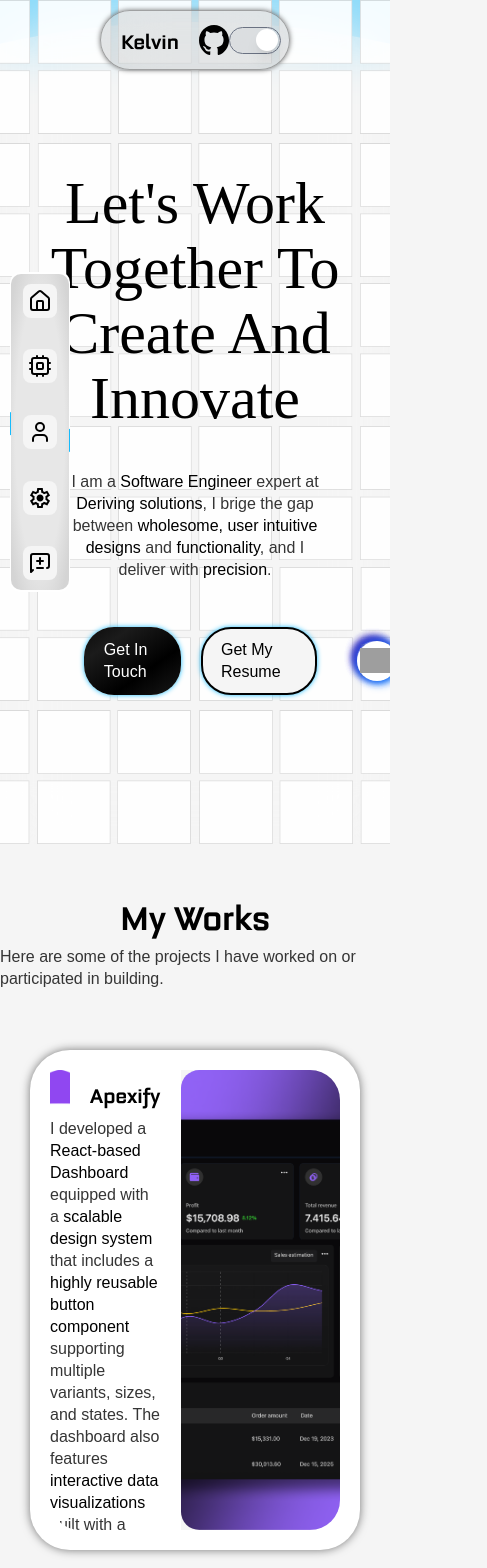
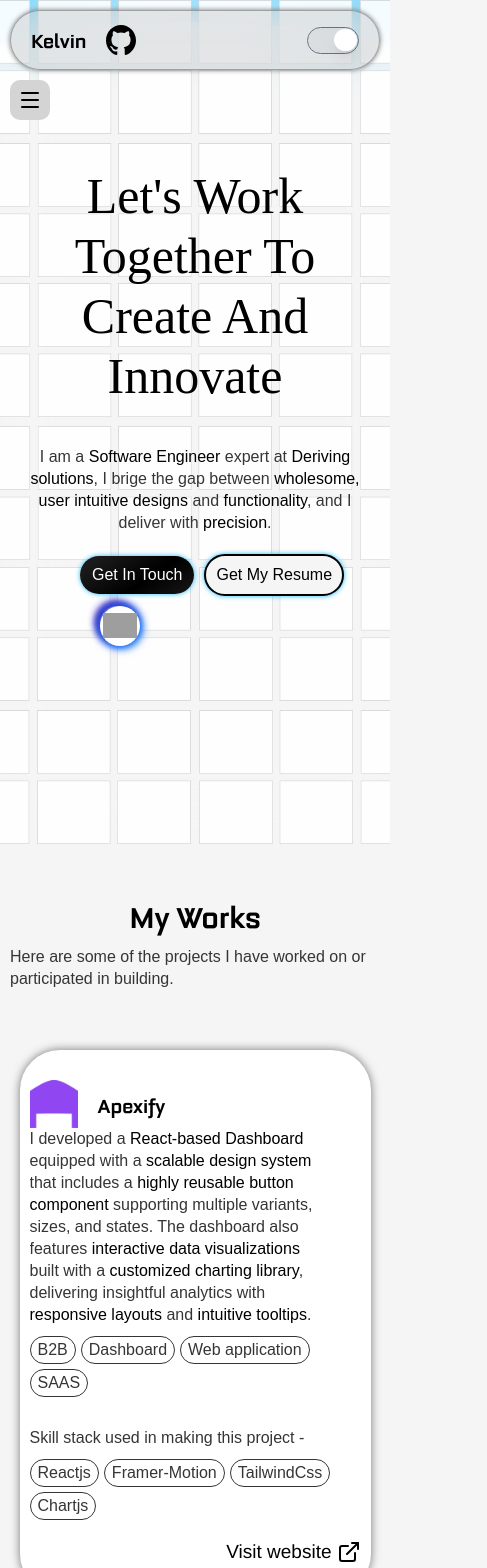
Before and after one commit to KelvinOmoluyi/Portfolio, a Next.js app: page / in a window 390 px wide. Shown: the top 1568 px of the page, 487 px wide, since content can reach past the window. Built offline with nearby package versions, Linux system fonts and the light colour scheme; grey boxes are pictures that could not be loaded; a web font is replaced by a local one.

Commit message:
(fix): fixed navbar styling and switch icon to lucide react svg

```diff
--- /dev/null
+++ b/app/css/responsive.css
@@ -0,0 +1,463 @@
+
+/* --------------------------------------- resonsive design --------------------------------------- */
+@media only screen and (max-width: 1200px) {
+    .projects-display .project-box {
+        height: -webkit-fit-content;
+        height: -moz-fit-content;
+        height: fit-content;
+        width: 90%;
+    }
+
+    .project-box .project-box-contents {
+        flex-direction: column-reverse;
+        border-radius: 2rem;
+    }
+
+    .project-box .description {
+        width: 100%;
+        padding-right: 0;
+        display: flex;
+        flex-direction: column;
+        row-gap: 2rem;
+    }
+
+    .description .top-description-contents {
+        width: 90%;
+        margin-top: 2rem;
+    }
+
+    .project-title .project-logo {
+        height: 4.8rem;
+        width: 4.8rem;
+    }
+
+    .top-description-contents .description-of-project {
+        width: 100%;
+        height: -webkit-fit-content;
+        height: -moz-fit-content;
+        height: fit-content;
+    }
+
+    .top-description-contents .project-keywords {
+        row-gap: 0.5rem;
+    }
+
+    .bottom-description-contents .skill-stack-container {
+        width: 100%;
+    }
+
+    /* ----------------- project pic or vid --------------- */
+
+    .project-box .media {
+        width: 100%;
+    }
+
+    .media a img {
+        width: 100%;
+        aspect-ratio: 2/1;
+    }
+}
+
+
+
+
+
+@media only screen and (max-width: 1100px) and (orientation: landscape) {
+    .right-contents .personal-info {
+        width: 100%;
+        margin-left: 0rem;
+    }
+}
+
+
+
+
+
+@media only screen and (max-width: 1121px) {
+    .about-section-contents .right-contents {
+        height: -webkit-fit-content;
+        height: -moz-fit-content;
+    }
+
+    .right-contents .stack-and-contact-box {
+        margin-top: 4rem;
+    }
+
+    .stack-and-contact-box .stack-box {
+        display: flex;
+        gap: 1rem;
+        flex-wrap: wrap;
+    }
+}
+
+
+
+
+
+@media only screen and (max-width: 944px) {
+    .wrapper {
+        padding: 0rem 5rem;
+    }
+
+    .about-section-contents .left-picture {
+        position: relative;
+        width: 30rem;
+        aspect-ratio: 5/7;
+    }
+
+    .about-section-contents .right-contents {
+        width: calc(100% - 30rem);
+        padding-left: 5rem;
+        display: flex;
+        flex-direction: column;
+        justify-content: space-between;
+    }
+}
+
+
+
+
+
+@media only screen and (max-width: 853px) {
+    .wrapper {
+        padding: 0rem 4rem;
+    }
+
+    .contents-box .big-words {
+        width: 100%;
+        text-align: center;
+    }
+
+    .about-section-contents .personal-info-container {
+        flex-direction: column;
+        align-items: center;
+    }
+
+    .about-section-contents .left-picture {
+        position: relative;
+        width: 30rem;
+        height: 30rem;
+    }
+
+    .about-section-contents .right-contents {
+        width: 100%;
+        padding-left: 0rem;
+        row-gap: 2rem;
+        margin-top: 3rem;
+    }
+
+    .right-contents .personal-info {
+        width: 100%;
+        margin-left: 0;
+    }
+
+    .services-contents .services-container {
+        -moz-column-gap: 2rem;
+             column-gap: 2rem;
+    }
+
+}
+
+
+
+
+
+@media only screen and (max-width: 721px) {
+    .wrapper {
+        padding: 0 3rem;
+    }
+
+    h1 {
+        font-size: 4.5rem;
+        line-height: 5.5rem;
+    }
+
+    .hero-section-contents .contents-box {
+        width: 100%;
+        display: flex;
+        flex-direction: column;
+        align-items: center;
+    }
+
+    .contents-box .big-words {
+        width: 100%;
+        text-align: center;
+    }
+
+    .contents-box .small-words {
+        width: 90%;
+        margin-top: 4rem;
+        margin-bottom: 2rem;
+    }
+
+    .right-contents .personal-info {
+        width: 100%;
+    }
+
+    footer {
+        padding: 10rem 5rem;
+    }
+}
+
+
+
+
+
+@media only screen and (max-width: 667px) {
+    .pages-nav {
+        position: fixed;
+        top: 7rem;
+    }
+
+    .pages-nav nav {
+        width: 4rem;
+        height: 4rem;
+        background-color: var(--main-color-06);
+        display: flex;
+        align-items: center;
+    }
+
+    .pages-nav ul {
+        display: none;
+    }
+
+    .pages-nav nav .spin {
+        position: absolute;
+        width: 100%;
+        height: 1000%;
+        background-image: none;
+        -webkit-animation: rotate 3s infinite linear;
+                animation: rotate 3s infinite linear;
+    }
+
+    .pages-nav nav #menu-icon {
+        display: block;
+        position: relative;
+        z-index: 10;
+        color: var(--main-color-04);
+    }
+
+    .pages-nav .burger-menu {
+        display: none;
+        transition: 0.25s;
+    }
+
+    .burger-menu.active {
+        display: block;
+        height: -webkit-fit-content;
+        height: -moz-fit-content;
+        height: fit-content;
+        background-color: var(--main-color-06);
+        z-index: 1010;
+        border-radius: 1rem;
+        box-shadow: 0 0 0.5rem var(--shadow);
+        position: absolute;
+        left: 5.2rem;
+    }
+
+    .burger-menu ul {
+        position: relative;
+        display: flex;
+        flex-direction: column;
+        justify-content: space-between;
+        align-items: center;
+        row-gap: 1rem;
+        z-index: 1002;
+        background-color: var(--main-color-02);
+        width: 13rem;
+        height: 99%;
+        border-radius: 1rem;
+        padding: 1rem 0.5rem;
+        margin: 0 1rem;
+    }
+
+    .burger-menu ul li {
+        padding: 0.5rem;
+        display: flex;
+        justify-content: center;
+        align-items: center;
+        border-radius: 0.8rem;
+        background-color: var(--main-color-06);
+        width: 100%;
+        box-shadow: 0 0 0.2rem var(--shadow);
+    }
+
+    ul li:hover {
+        cursor: pointer;
+    }
+
+    .burger-menu ul li a {
+        display: flex;
+        justify-content: space-between;
+        width: 100%;
+        background-color: var(--main-color-06);
+        padding-right: 1rem;
+    }
+
+    .projects-contents .projects-display {
+        padding: 0rem;
+    }
+
+    .right-contents .personal-info {
+        width: 100%;
+        margin-left: 0rem;
+    }
+}
+
+
+
+
+
+@media only screen and (max-width: 667px) {
+    .buttons-container a .btn-01 {
+        padding: 0.8rem 1.2rem;
+    }
+
+    .buttons-container a .btn-02 {
+        padding: 0.8rem 1rem;
+    }
+}
+
+
+
+
+
+@media only screen and (max-width: 593px) {
+    .wrapper {
+        padding: 0 1rem;
+    }
+
+    h1 {
+        font-size: 5rem;
+        line-height: 6rem;
+    }
+
+    h2 {
+        font-size: 3.5rem;
+        line-height: 4.2rem;
+    }
+
+    h3 {
+        font-size: 3rem;
+        line-height: 4.2rem;
+    }
+
+    h4 {
+        font-size: 2.7rem;
+        line-height: 3.5rem;
+    }
+
+    h5 {
+        font-size: 2.3rem;
+        line-height: 2.8rem;
+    }
+
+    h6 {
+        line-height: 2.4rem;
+        font-size: 1.9rem;
+    }
+
+    .buttons-container {
+        -moz-column-gap: 1rem;
+             column-gap: 1rem;
+        left: 0rem;
+        flex-wrap: wrap;
+        row-gap: 1rem;
+    }
+
+    .buttons-container .social-media {
+        flex-basis: 100%;
+    }
+
+    .buttons-container .social-media .icon {
+        position: absolute;
+        top: 0;
+        left: 0;
+    }
+
+    .social-media .social-media-handles a:nth-child(1) .sm {
+        top: 0;
+        left: 0rem;
+    }
+
+    .social-media .social-media-handles a:nth-child(2) .sm {
+        top: 0;
+        left: 0;
+    }
+
+    .social-media .social-media-handles a:nth-child(3) .sm {
+        top: 0;
+        left: 0;
+    }
+
+    /* -------------------- hover effect ------------------- */
+
+    .buttons-container .social-media:hover .social-media-handles a:nth-child(1) .sm {
+        top: 1rem;
+        left: 7rem;
+    }
+
+    .buttons-container .social-media:hover .social-media-handles a:nth-child(2) .sm {
+        top: 6rem;
+        left: 6rem;
+    }
+
+    .buttons-container .social-media:hover .social-media-handles a:nth-child(3) .sm {
+        top: 7rem;
+        left: 0rem;
+    }
+
+    main .wrapper {
+        padding: 0rem 1rem;
+    }
+
+    .projects .small-words {
+        padding: 0 1rem;
+    }
+
+    .projects-display .project-box {
+        padding: 1rem;
+    }
+
+    footer {
+        padding: 10rem 3rem;
+    }
+}
+
+
+
+
+
+@media only screen and (max-width: 437px) {
+    .buttons-container .social-media {
+        position: relative;
+        height: 12rem;
+        width: 12rem;
+        margin-left: 2rem;
+    }
+
+    .about-section-contents .right-contents {
+        height: -webkit-fit-content;
+        height: -moz-fit-content;
+    }
+
+    .right-contents .stack-and-contact-box {
+        margin-top: 4rem;
+    }
+
+    .stack-and-contact-box .stack-box {
+        display: flex;
+        gap: 1rem;
+        flex-wrap: wrap;
+    }
+}
+
+
+
+
+
+@media only screen and (max-width: 350px) {
+    .projects .wrapper {
+        padding: 0 1rem;
+    }
+}
--- a/app/pages/IndexPage.tsx
+++ b/app/pages/IndexPage.tsx
@@ -1,4 +1,5 @@
 import "../css/index.css"
+import "../css/responsive.css"
 
 // import { useContext } from "react";
 import Home from "../sections/index/Home";
--- a/app/sections/index/SideNavbar.tsx
+++ b/app/sections/index/SideNavbar.tsx
@@ -77,14 +77,23 @@ const SideNavbar = () => {
 
                 <button
                 onClick={toggleBurgerMenu}
-                className={isBurgerMenuOpen ? 'bx bx-x' : 'bx bx-menu'} id="menu-icon" />
+                id="menu-icon"
+                className="flex items-center justify-center bg-transparent border-none cursor-pointer w-full h-full"
+                >
+                    <div className="flex items-center justify-center w-full h-full">
+                        {isBurgerMenuOpen ? (
+                            <svg xmlns="http://www.w3.org/2000/svg" width="24" height="24" viewBox="0 0 24 24" fill="none" stroke="currentColor" strokeWidth="2" strokeLinecap="round" strokeLinejoin="round" className="lucide lucide-x-icon lucide-x"><path d="M18 6 6 18"/><path d="m6 6 12 12"/></svg>
+                        ) : (
+                            <svg xmlns="http://www.w3.org/2000/svg" width="24" height="24" viewBox="0 0 24 24" fill="none" stroke="currentColor" strokeWidth="2" strokeLinecap="round" strokeLinejoin="round" className="lucide lucide-menu-icon lucide-menu"><path d="M4 5h16"/><path d="M4 12h16"/><path d="M4 19h16"/></svg>
+                        )}
+                    </div>
+                </button>
             </nav>
 
-             {/* The responsive burger menu  */}
-
+            {/* The responsive burger menu  */}
             <motion.div
             className="burger-menu"
-            initial={{ display: 'block'}}
+            initial={{ display: 'none'}}
             animate={isBurgerMenuOpen ? {display: 'block'} : { display: 'none'}}
             transition={{ duration: 0, delay: 0 }}
             >
```
